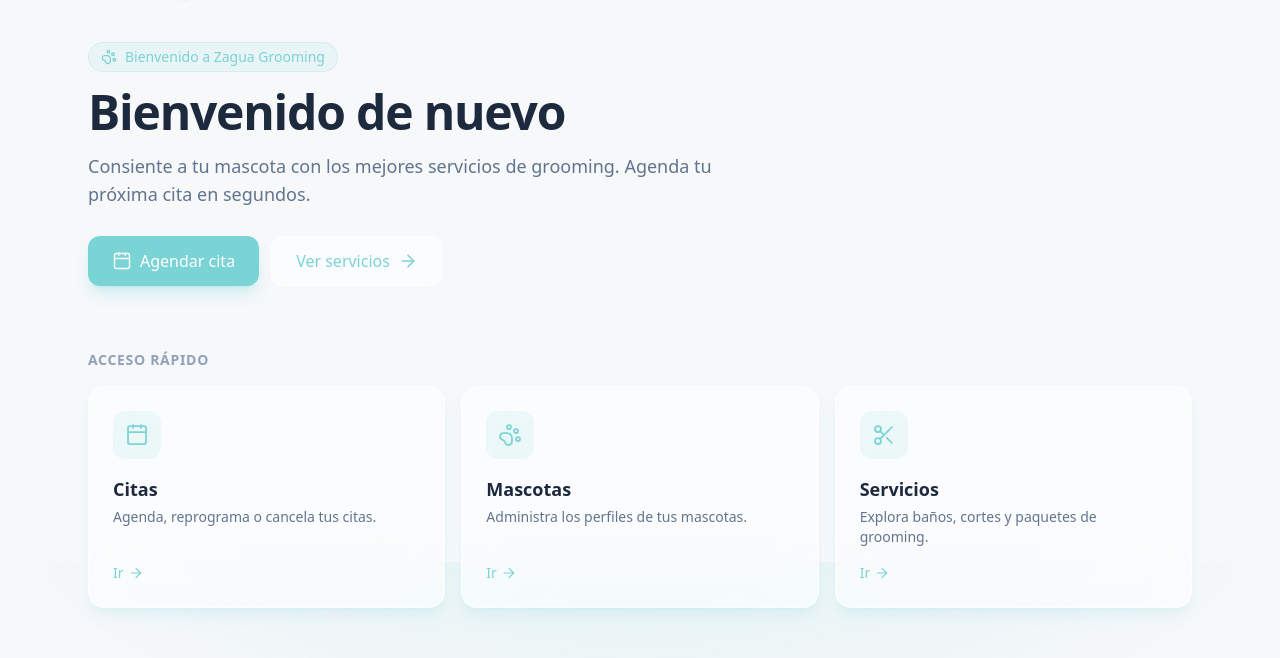
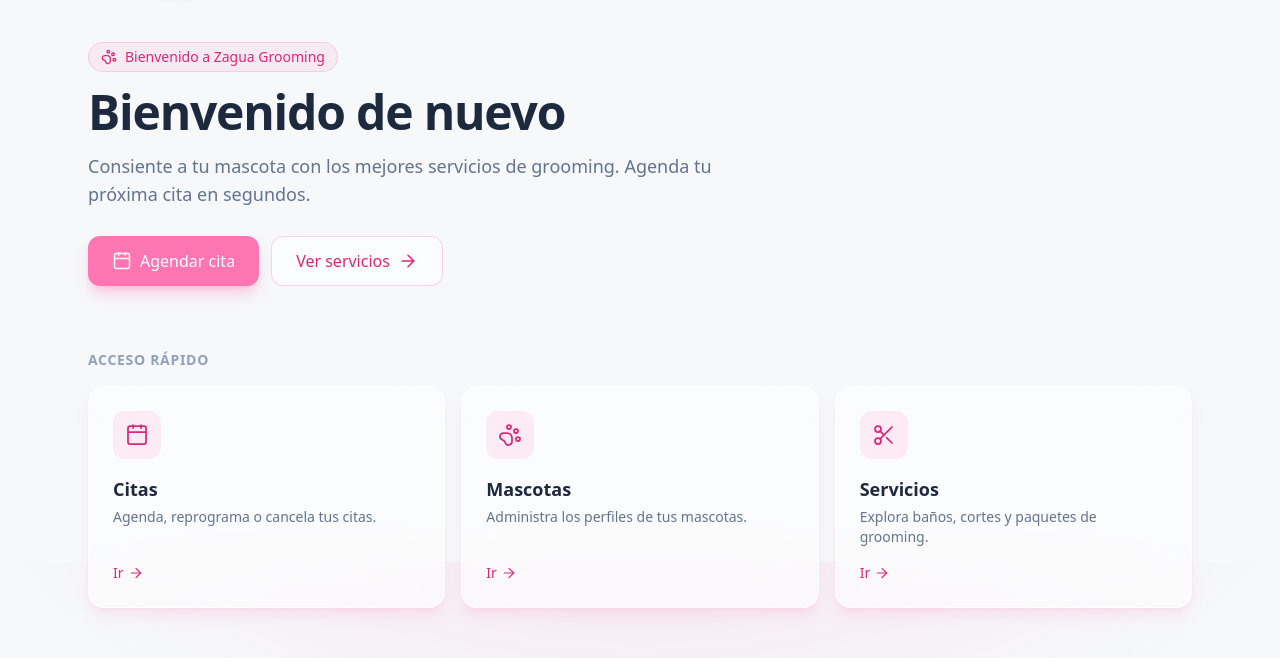
Before and after one commit to keyloor/grooming-website, a React (Vite) app in the folder frontend/: page / in a window 1280 px wide. Shown: the part 238-896 px from the top of the page. Built offline with nearby package versions, Linux system fonts and the light colour scheme; no server answers.

Commit message:
make pink the primary accent color

```diff
--- a/frontend/src/index.css
+++ b/frontend/src/index.css
@@ -6,6 +6,7 @@
   --color-brand-teal-light: #b4ffff;
   --color-brand-pink: #ff76b2;
   --color-brand-pink-light: #ffc2dc;
+  --color-brand-pink-deep: #db2777;
 }
 
 :root {
@@ -16,10 +17,10 @@ body {
   margin: 0;
   min-height: 100vh;
   color: #0f172a;
-  /* Fondo sobrio: base off-white con un velo teal muy sutil en la parte superior.
+  /* Fondo sobrio: base off-white con un velo rosado muy sutil en la parte superior.
      Mantiene el efecto glass (algo que desenfocar) sin el degradado "cotton candy". */
   background:
-    radial-gradient(1100px 520px at 50% -12%, rgba(122, 211, 213, 0.18) 0%, rgba(122, 211, 213, 0) 60%),
+    radial-gradient(1100px 520px at 50% -12%, rgba(255, 118, 178, 0.14) 0%, rgba(255, 118, 178, 0) 60%),
     #f6f8fa;
   background-attachment: fixed;
 }
--- a/frontend/src/pages/Home.tsx
+++ b/frontend/src/pages/Home.tsx
@@ -50,7 +50,7 @@ export function Home({ clientName }: { clientName?: string }) {
           className="w-28 sm:w-32 drop-shadow-sm"
         />
 
-        <span className="mt-6 inline-flex items-center gap-2 px-3 py-1 rounded-full text-sm font-medium text-brand-teal bg-brand-teal/10 border border-brand-teal/20">
+        <span className="mt-6 inline-flex items-center gap-2 px-3 py-1 rounded-full text-sm font-medium text-brand-pink-deep bg-brand-pink/10 border border-brand-pink/25">
           <PawPrint className="w-4 h-4" strokeWidth={2} />
           Bienvenido a Zagua Grooming
         </span>
@@ -58,7 +58,7 @@ export function Home({ clientName }: { clientName?: string }) {
         <h1 className="mt-4 text-3xl sm:text-5xl font-bold text-slate-800 tracking-tight">
           {clientName ? (
             <>
-              Hola, <span className="text-brand-teal">{clientName}</span>
+              Hola, <span className="text-brand-pink-deep">{clientName}</span>
             </>
           ) : (
             "Bienvenido de nuevo"
@@ -73,14 +73,14 @@ export function Home({ clientName }: { clientName?: string }) {
         <div className="mt-7 flex flex-col sm:flex-row gap-3">
           <Link
             to="/appointments"
-            className="inline-flex items-center justify-center gap-2 px-6 py-3 rounded-xl font-medium text-white bg-brand-teal shadow-lg shadow-brand-teal/30 hover:bg-[#5fc4c6] transition-all duration-200 active:scale-95"
+            className="inline-flex items-center justify-center gap-2 px-6 py-3 rounded-xl font-medium text-white bg-brand-pink shadow-lg shadow-brand-pink/35 hover:bg-brand-pink-deep transition-all duration-200 active:scale-95"
           >
             <Calendar className="w-5 h-5" strokeWidth={1.75} />
             Agendar cita
           </Link>
           <Link
             to="/services"
-            className="inline-flex items-center justify-center gap-2 px-6 py-3 rounded-xl font-medium text-brand-teal bg-white/55 backdrop-blur-md border border-white/60 hover:bg-white/75 transition-all duration-200"
+            className="inline-flex items-center justify-center gap-2 px-6 py-3 rounded-xl font-medium text-brand-pink-deep bg-white/55 backdrop-blur-md border border-brand-pink/30 hover:bg-white/80 transition-all duration-200"
           >
             Ver servicios
             <ArrowRight className="w-5 h-5" strokeWidth={1.75} />
@@ -109,9 +109,9 @@ export function Home({ clientName }: { clientName?: string }) {
             >
               <Link
                 to={to}
-                className="group flex flex-col h-full bg-white/55 backdrop-blur-xl border border-white/60 rounded-2xl shadow-lg shadow-brand-teal/15 p-6 hover:shadow-xl transition-all duration-300"
+                className="group flex flex-col h-full bg-white/55 backdrop-blur-xl border border-white/60 rounded-2xl shadow-lg shadow-brand-pink/15 p-6 hover:shadow-xl transition-all duration-300"
               >
-                <span className="grid place-items-center w-12 h-12 rounded-xl bg-brand-teal/12 text-brand-teal">
+                <span className="grid place-items-center w-12 h-12 rounded-xl bg-brand-pink/12 text-brand-pink-deep">
                   <Icon className="w-6 h-6" strokeWidth={1.75} />
                 </span>
                 <h3 className="mt-4 text-lg font-semibold text-slate-800">
@@ -120,7 +120,7 @@ export function Home({ clientName }: { clientName?: string }) {
                 <p className="mt-1 text-sm text-slate-500 flex-1">
                   {description}
                 </p>
-                <span className="mt-4 inline-flex items-center gap-1 text-sm font-medium text-brand-teal">
+                <span className="mt-4 inline-flex items-center gap-1 text-sm font-medium text-brand-pink-deep">
                   Ir
                   <ArrowRight
                     className="w-4 h-4 group-hover:translate-x-1 transition-transform duration-200"
```
Also changed, not shown: 1 other file (tests, documents, lock files or other folders).
